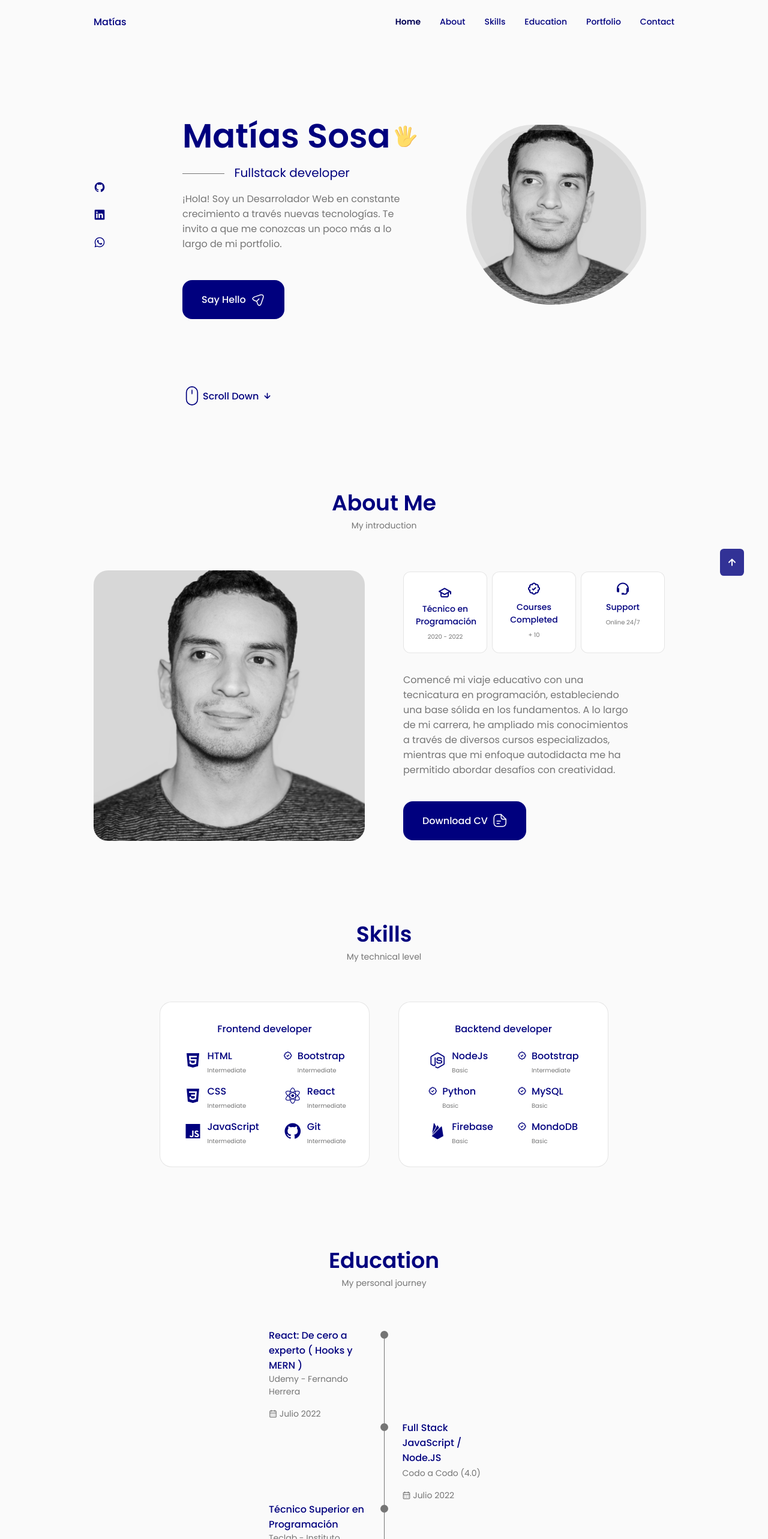
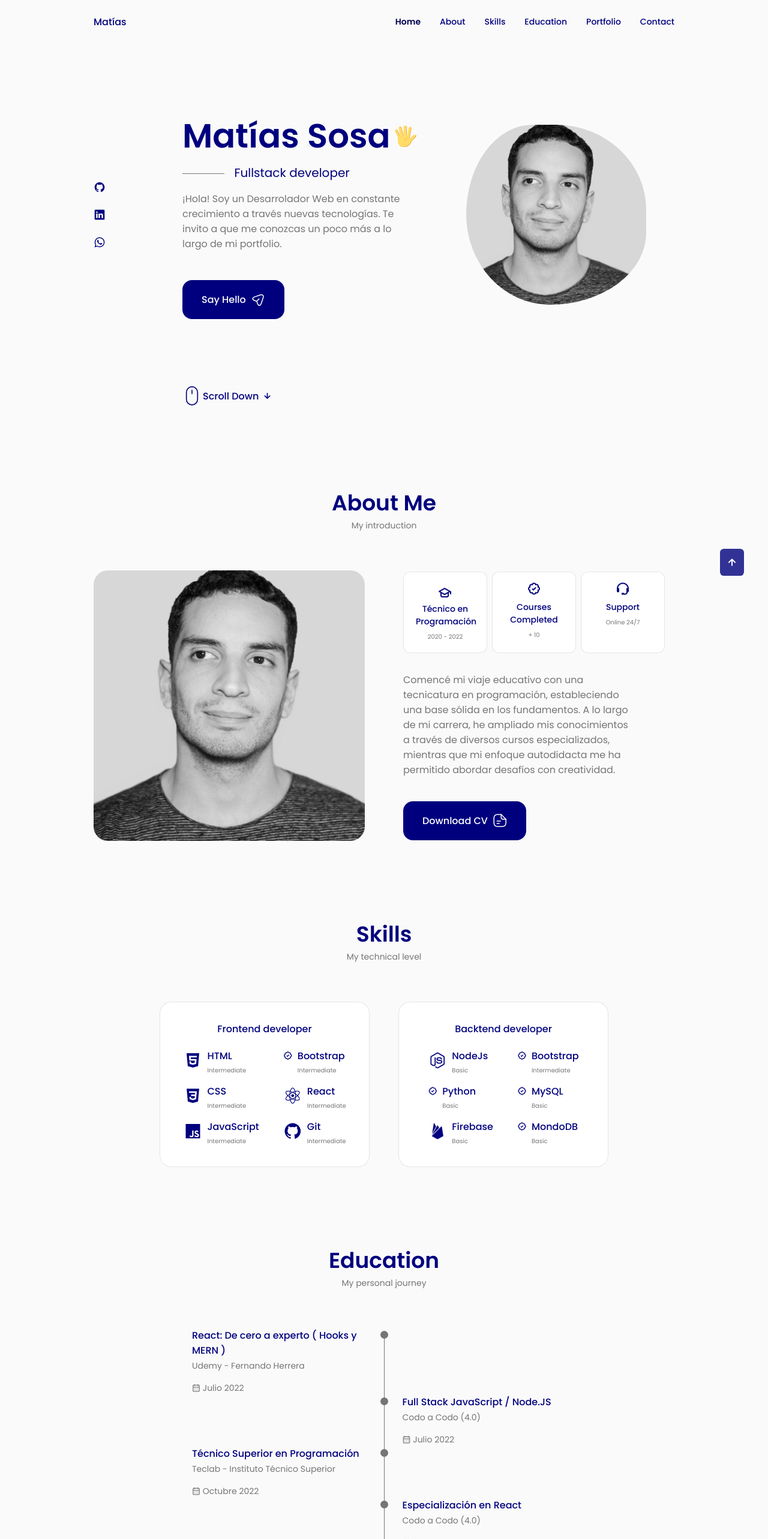
Before and after one commit to SosaMati/portfolio2.0, a React (Vite) app: page / in a window 1280 px wide. Shown: the top 2566 px of the page at 60% size. Built offline with nearby package versions, Linux system fonts and the light colour scheme.

Commit message:
add commit

```diff
--- a/src/components/footer/Footer.jsx
+++ b/src/components/footer/Footer.jsx
@@ -5,6 +5,8 @@ const Footer = () => {
     <footer className="footer">
       <div className="footer__container container">
         <h1 className="footer__title">Matías</h1>
+
+
 
         <ul className="footer__list">
           <li>
--- a/src/components/home/home.css
+++ b/src/components/home/home.css
@@ -63,7 +63,7 @@
   background-repeat: no-repeat;
   background-position: center;
   background-size: cover;
-  box-shadow: inset 0 0 0 9px rgb(255 255 255 / 30%);
+  box-shadow: inset 0 0 0 9px rgb(255 255 255 /0%);
   order: 1;
   justify-self: center;
   width: 300px;
--- a/src/components/qualification/qualification.css
+++ b/src/components/qualification/qualification.css
@@ -1,5 +1,5 @@
 .qualification__container {
-  max-width: 768px;
+  max-width: 1500px;
 }
 
 .qualification__sections {
@@ -59,14 +59,12 @@
     margin-left: var(--mb-1-5);
     margin-right: var(--mb-1-5);
   }
-}
-@media screen and (max-width: 576px) {
   .qualification__sections {
     grid-template-columns: initial;
   }
-  .qualification__button {
-    margin: 0 var(--mb-0-75);
-  }
+}
+@media screen and (max-width: 576px) {
+
 }
 /*For small devices*/
 @media screen and (max-width: 350px) {
```
